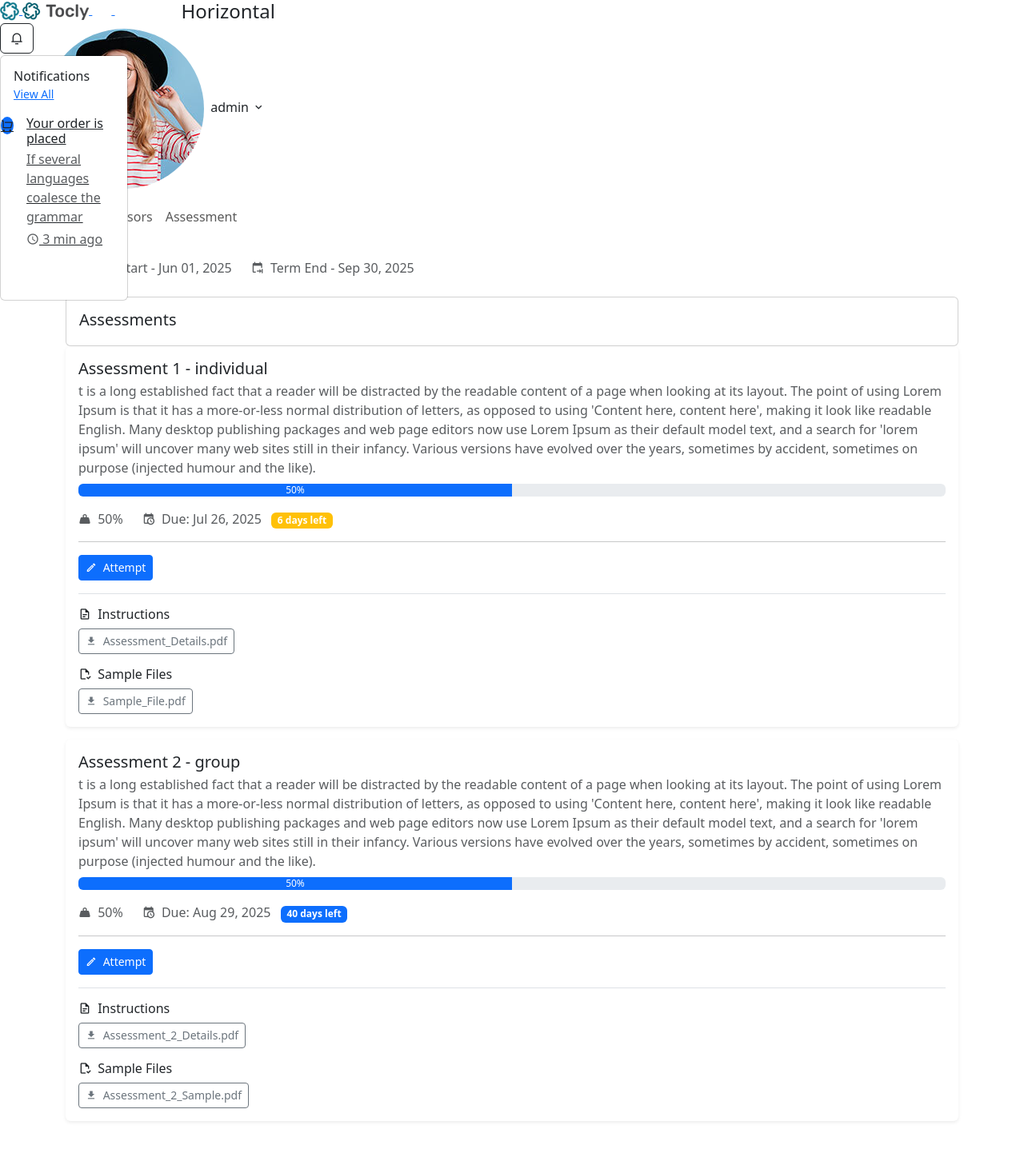
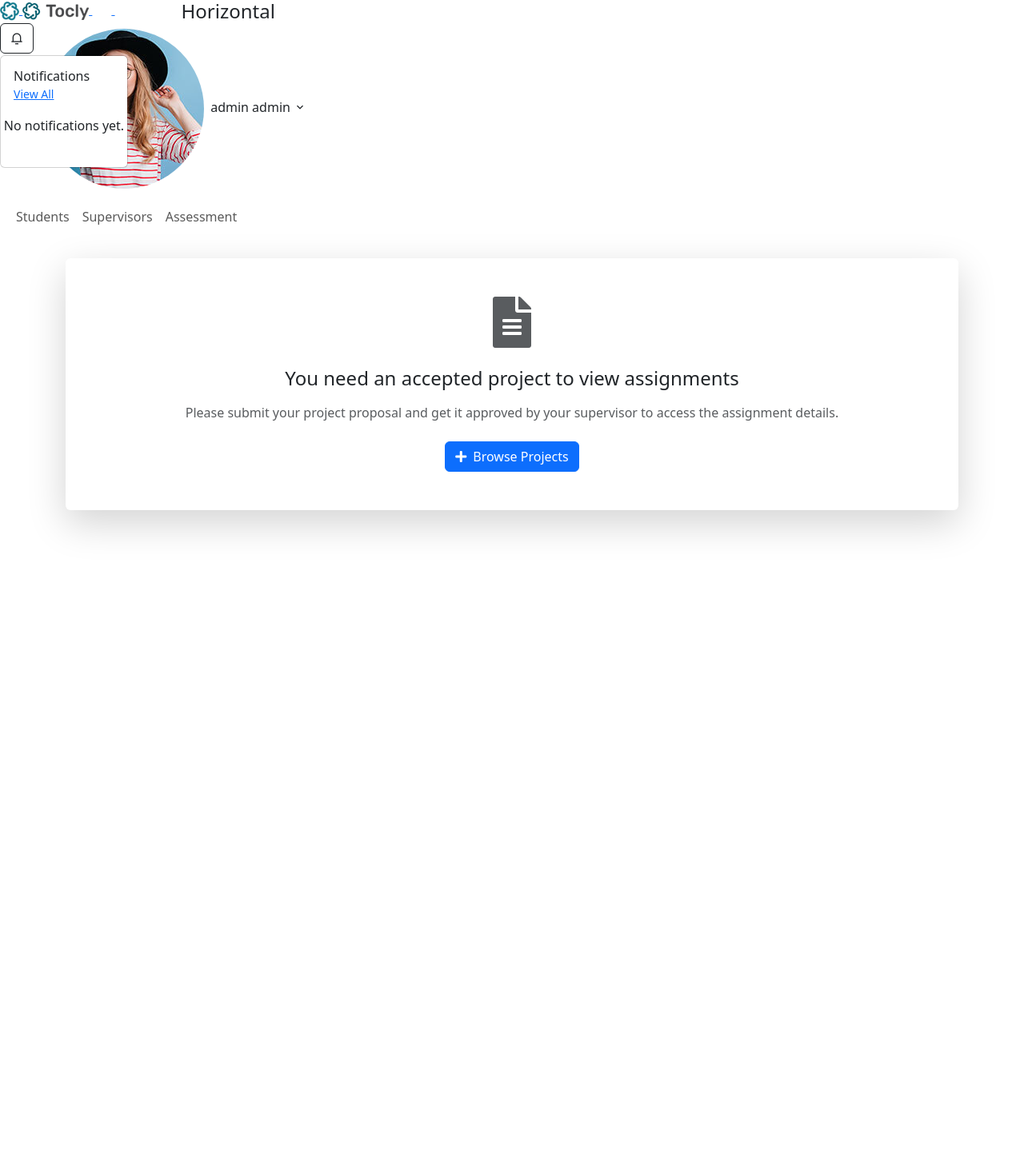
Before and after one commit to the-roshandahal/thesis, a Django app: page /assessment/student_view_assignment in a window 1280 px wide, after a click that opens the changed part. Shown: the whole page at 80% size. After the commit the page ends 667 px from the top, so only its background shows below. Run offline with Django 5.2, Linux system fonts and the light colour scheme; a user stored in the database is signed in; data comes from the database, SQL or seed files in the repository; both versions use the stored data as it was after the commit; some libraries are stand-ins or nearby versions.

Commit message:
notification done

```diff
--- a/assessment/views.py
+++ b/assessment/views.py
@@ -155,12 +155,23 @@ def edit_assessment(request,id):
 
 from django.utils import timezone
 from datetime import date
+from application.models import *
+def student_view_assignment(request):
+    has_accepted_project = ApplicationMember.objects.filter(
+        user=request.user,
+        application__status='accepted'
+    ).exists()
 
-def student_view_assignment(request):
-    schema = AssessmentSchema.objects.first()  # or your logic to get the schema
+    schema = AssessmentSchema.objects.first()
 
-    if schema and hasattr(schema, 'assessments'):
-        today = date.today()  # Using date.today() instead of timezone.now().date() for simplicity
+    context = {
+        'has_accepted_project': has_accepted_project,
+        'schema': schema if has_accepted_project else None,
+        'assessments_with_days': [],
+    }
+
+    if has_accepted_project and schema and hasattr(schema, 'assessments'):
+        today = date.today()
         assessments_with_days = []
 
         for assessment in schema.assessments.all():
@@ -170,7 +181,7 @@ def student_view_assignment(request):
                 'title': assessment.title,
                 'description': assessment.description,
                 'weight': assessment.weight,
-                'submission_type' : assessment.submission_type,
+                'submission_type': assessment.submission_type,
                 'detail_files': assessment.detail_files.all(),
                 'sample_files': assessment.sample_files.all(),
             }
@@ -180,21 +191,9 @@ def student_view_assignment(request):
                 assessment_data['days_remaining'] = delta.days
                 assessment_data['days_absolute'] = abs(delta.days)
                 assessment_data['is_overdue'] = delta.days < 0
-            else:
-                assessment_data['days_remaining'] = None
-                assessment_data['days_absolute'] = None
-                assessment_data['is_overdue'] = False
 
             assessments_with_days.append(assessment_data)
 
-        context = {
-            'schema': schema,
-            'assessments_with_days': assessments_with_days,
-        }
-    else:
-        context = {
-            'schema': schema,
-            'assessments_with_days': [],
-        }
+        context['assessments_with_days'] = assessments_with_days
 
     return render(request, 'assessment/student_view_assignment.html', context)
--- /dev/null
+++ b/defaults/context_processors.py
@@ -0,0 +1,11 @@
+from .models import Notification
+
+def notifications(request):
+    if request.user.is_authenticated:
+        # Fetch unread notifications
+        notifications = Notification.objects.filter(user=request.user).order_by('-created_at')
+        unread_notifications = notifications.filter(is_read=False)
+        return {
+            'unread_notifications': unread_notifications,
+        }
+    return {}
--- a/defaults/urls.py
+++ b/defaults/urls.py
@@ -5,5 +5,9 @@ from . import views
 urlpatterns = [
     path('home/', views.home, name='home'),
     path('', views.homepage, name='homepage'),
+    path('notifications/', views.view_all_notifications, name='view_all_notifications'),
+    path('notification/read/<int:notification_id>/', views.mark_notification_as_read_and_redirect, name='mark_notification_as_read_and_redirect'),
+    path('notifications/mark_all_as_read/', views.mark_all_notifications_as_read, name='mark_all_notifications_as_read'),
+
 
 ]
--- a/templates/assessment/student_view_assignment.html
+++ b/templates/assessment/student_view_assignment.html
@@ -5,6 +5,23 @@
     <div class="page-content">
         <div class="container-fluid">
             <div class="container py-4">
+                {% if not has_accepted_project %}
+                <div class="card shadow-lg border-0 rounded-lg">
+                    <div class="card-body text-center p-5">
+                        <div class="mb-4">
+                            <i class="fas fa-file-alt fa-4x text-muted"></i>
+                        </div>
+                        <h4 class="mb-3">You need an accepted project to view assignments</h4>
+                        <p class="text-muted mb-4">
+                            Please submit your project proposal and get it approved by your supervisor
+                            to access the assignment details.
+                        </p>
+                        <a href="{% url 'student_projects' %}" class="btn btn-primary">
+                            <i class="fas fa-plus me-2"></i>Browse Projects
+                        </a>
+                    </div>
+                </div>
+                {% else %}
                 {% if schema %}
                 <div class="mb-4">
                     <div class="d-flex gap-4 text-muted mb-3">
@@ -104,6 +121,7 @@
                     <h5 class="mt-3 text-muted">No assessment schema found</h5>
                 </div>
                 {% endif %}
+                {% endif %}
 
             </div>
         </div>
--- a/templates/header.html
+++ b/templates/header.html
@@ -64,7 +64,10 @@
                         <button type="button" class="btn header-item noti-icon waves-effect"
                                 id="page-header-notifications-dropdown" data-bs-toggle="dropdown" aria-expanded="false">
                             <i class="ri-notification-3-line"></i>
-                            <span class="noti-dot"></span>
+                            {% if unread_notifications.count > 0 %}
+                                <span class="noti-dot"></span> <!-- Show unread count -->
+                            {% endif %}
+
                         </button>
                         <div class="dropdown-menu dropdown-menu-lg dropdown-menu-end p-0"
                             aria-labelledby="page-header-notifications-dropdown">
@@ -74,12 +77,13 @@
                                         <h6 class="m-0"> Notifications </h6>
                                     </div>
                                     <div class="col-auto">
-                                        <a href="#!" class="small"> View All</a>
+                                        <a href="{% url 'view_all_notifications' %}" class="small"> View All</a>
                                     </div>
                                 </div>
                             </div>
                             <div data-simplebar style="max-height: 230px;">
-                                <a href="" class="text-reset notification-item">
+                                {% for notification in unread_notifications %}
+                                    <a href="{% url 'mark_notification_as_read_and_redirect' notification.id %}" class="text-reset notification-item {% if not notification.is_read %}bg-light{% endif %}" data-id="{{ notification.id }}">
                                         <div class="d-flex">
                                             <div class="avatar-xs me-3">
                                                 <span class="avatar-title bg-primary rounded-circle font-size-16">
@@ -87,20 +91,21 @@
                                                 </span>
                                             </div>
                                             <div class="flex-1">
-                                            <h6 class="mb-1">Your order is placed</h6>
+                                                <h6 class="mb-1">{{ notification.message }}</h6>
                                                 <div class="font-size-12 text-muted">
                                                     <p class="mb-1">If several languages coalesce the grammar</p>
-                                                <p class="mb-0"><i class="mdi mdi-clock-outline"></i> 3 min ago</p>
+                                                    <p class="mb-0"><i class="mdi mdi-clock-outline"></i> {{ notification.created_at|timesince }} ago</p>
                                                 </div>
                                             </div>
                                         </div>
                                     </a>
-
-
+                                {% empty %}
+                                    <p class="text-center">No notifications yet.</p>
+                                {% endfor %}
+                            </div>
+                        </div>
                     </div>
 
-                        </div>
-                    </div>
 
 
                     <div class="dropdown d-inline-block user-dropdown">
@@ -108,7 +113,7 @@
                             data-bs-toggle="dropdown" aria-haspopup="true" aria-expanded="false">
                             <img class="rounded-circle header-profile-user avatar-sm"
                                 src="{% static 'assets/images/users/avatar-2.jpg' %}" alt="Header Avatar">
-                            <span class="d-none d-xl-inline-block ms-1">{{request.user}}</span>
+                            <span class="d-none d-xl-inline-block ms-1">{{request.user.first_name}} {{request.user.last_name}}</span>
                             <i class="mdi mdi-chevron-down d-none d-xl-inline-block"></i>
                         </button>
                         <div class="dropdown-menu dropdown-menu-end">
--- a/thesis/settings.py
+++ b/thesis/settings.py
@@ -67,6 +67,7 @@ TEMPLATES = [
                 'django.template.context_processors.request',
                 'django.contrib.auth.context_processors.auth',
                 'django.contrib.messages.context_processors.messages',
+                'defaults.context_processors.notifications',
             ],
         },
     },
```
Also changed, not shown: application/views.py (+8 -0 lines), defaults/views.py (+39 -1 lines), templates/view_all_notification.html (added, +163 -0 lines), db.sqlite3. Lines whose indentation alone changed are shown as unchanged.
